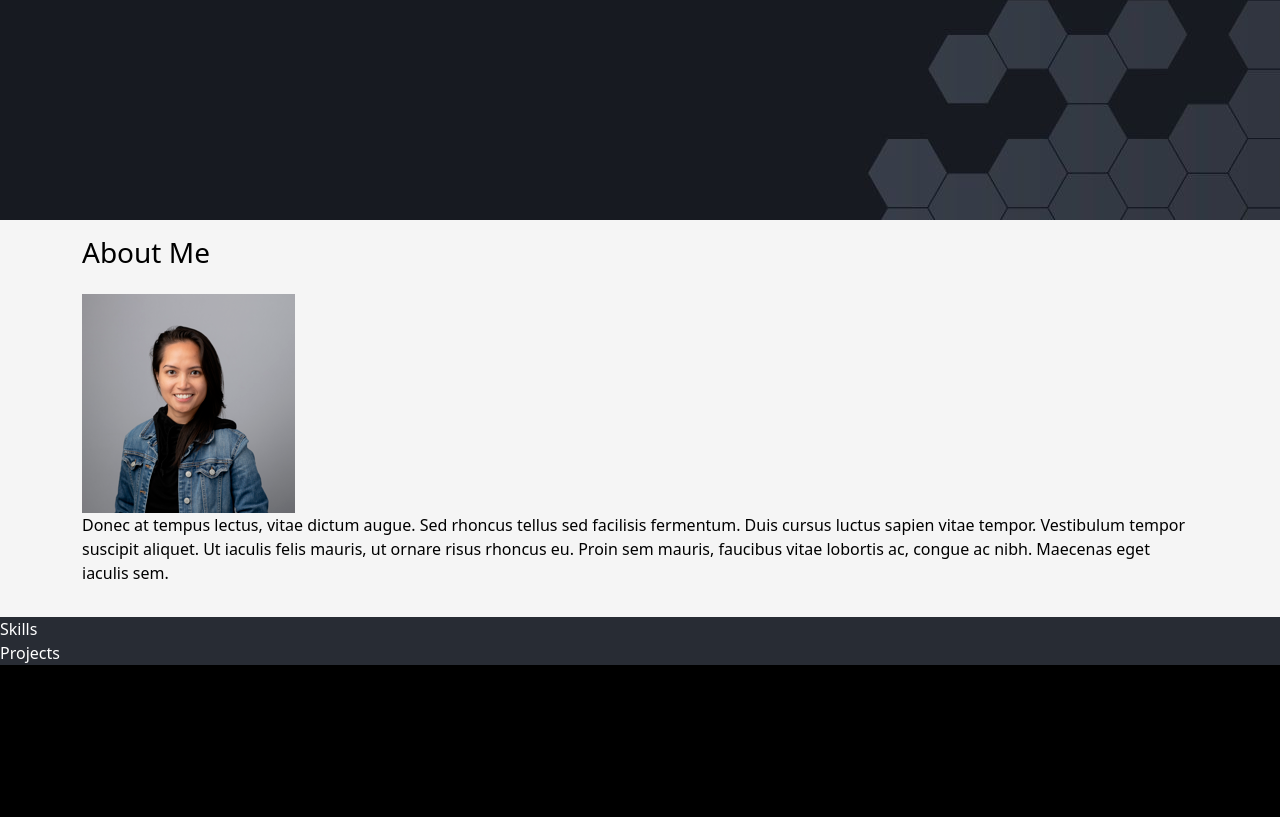
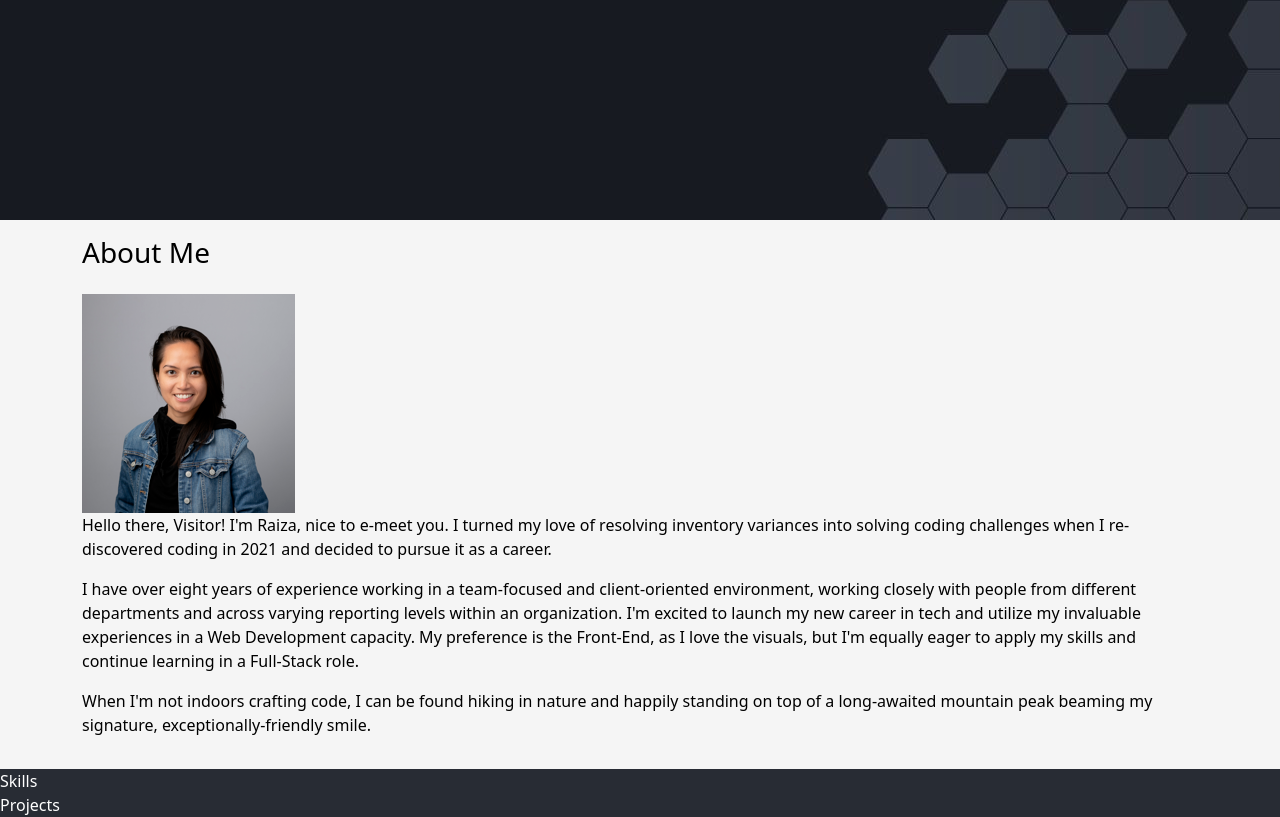
Before and after one commit to Raiza-D/my-portfolio, a React (Create React App) app: page / in a window 1280 px wide. Shown: the part 666-1483 px from the top of the page. Before the commit the page ends 1331 px from the top, so only its background shows below. Built offline with nearby package versions, Linux system fonts and the light colour scheme.

Commit message:
Add write-up for brief info about myself.

```diff
--- a/src/components/About.jsx
+++ b/src/components/About.jsx
@@ -10,11 +10,13 @@ export default function About() {
         <h3 className="pb-3">About Me</h3>
         <img src={myPic} alt="raiza-headshot" />
         <p>
-          Donec at tempus lectus, vitae dictum augue. Sed rhoncus tellus sed
-          facilisis fermentum. Duis cursus luctus sapien vitae tempor.
-          Vestibulum tempor suscipit aliquet. Ut iaculis felis mauris, ut ornare
-          risus rhoncus eu. Proin sem mauris, faucibus vitae lobortis ac, congue
-          ac nibh. Maecenas eget iaculis sem.
+          Hello there, Visitor! I'm Raiza, nice to e-meet you. I turned my love of resolving inventory variances into solving coding challenges when I re-discovered coding in 2021 and decided to pursue it as a career.
+        </p>
+        <p>
+          I have over eight years of experience working in a team-focused and client-oriented environment, working closely with people from different departments and across varying reporting levels within an organization. I'm excited to launch my new career in tech and utilize my invaluable experiences in a Web Development capacity. My preference is the Front-End, as I love the visuals, but I'm equally eager to apply my skills and continue learning in a Full-Stack role.
+        </p>
+        <p>
+          When I'm not indoors crafting code, I can be found hiking in nature and happily standing on top of a long-awaited mountain peak beaming my signature, exceptionally-friendly smile.
         </p>
       </Container>
     </div>
```
